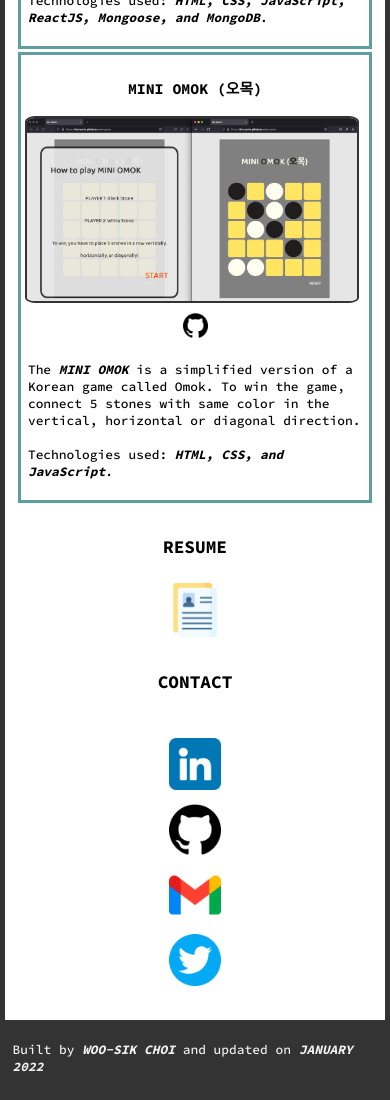
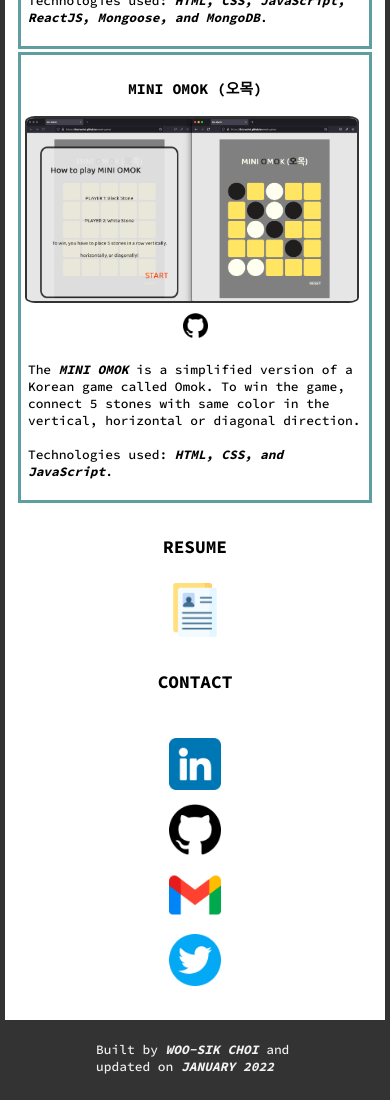
Before and after one commit to dvlprwchoi/portfolio-2, a React (Create React App) app: page / in a window 390 px wide. Shown: the part 4468-5568 px from the top of the page. Built offline with nearby package versions, Linux system fonts and the light colour scheme.

Commit message:
Add footer media query

```diff
--- a/src/components/Footer/Footer.css
+++ b/src/components/Footer/Footer.css
@@ -5,3 +5,9 @@
   background-color: var(--navbar-background-color);
   color: var(--navbarA-color);
 }
+
+@media (max-width: 414px) {
+  .footer p {
+    width: 198px;
+  }
+}
```
